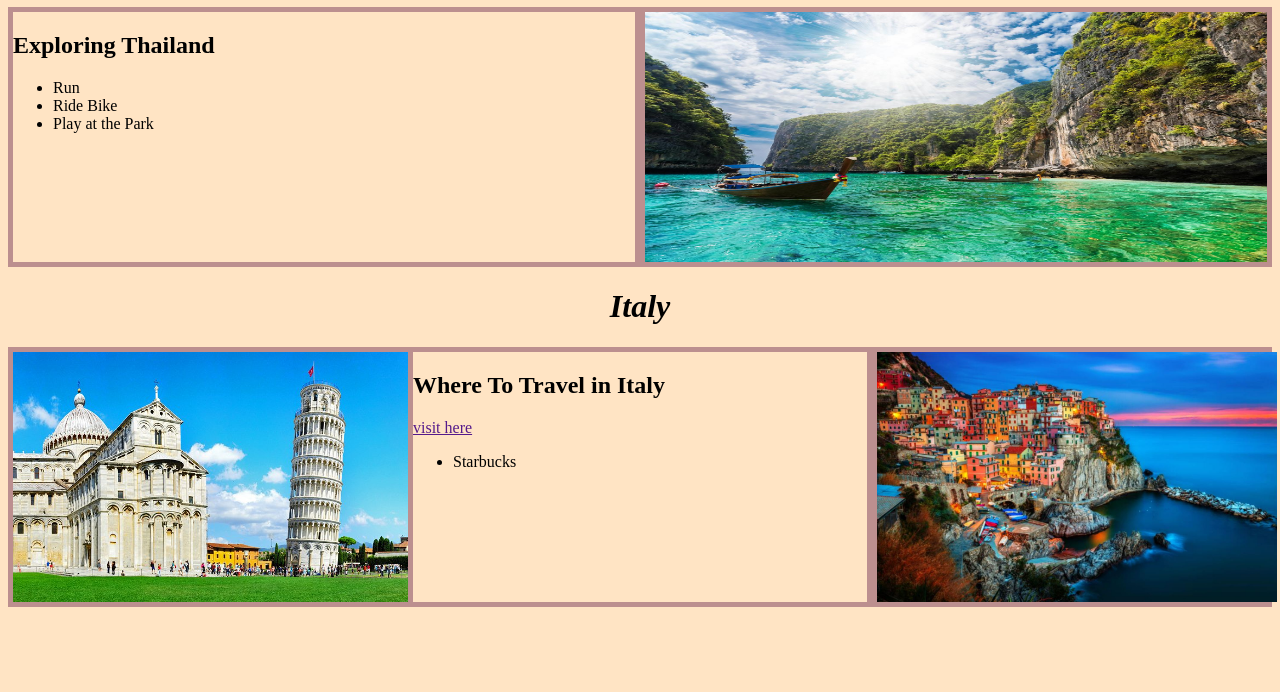
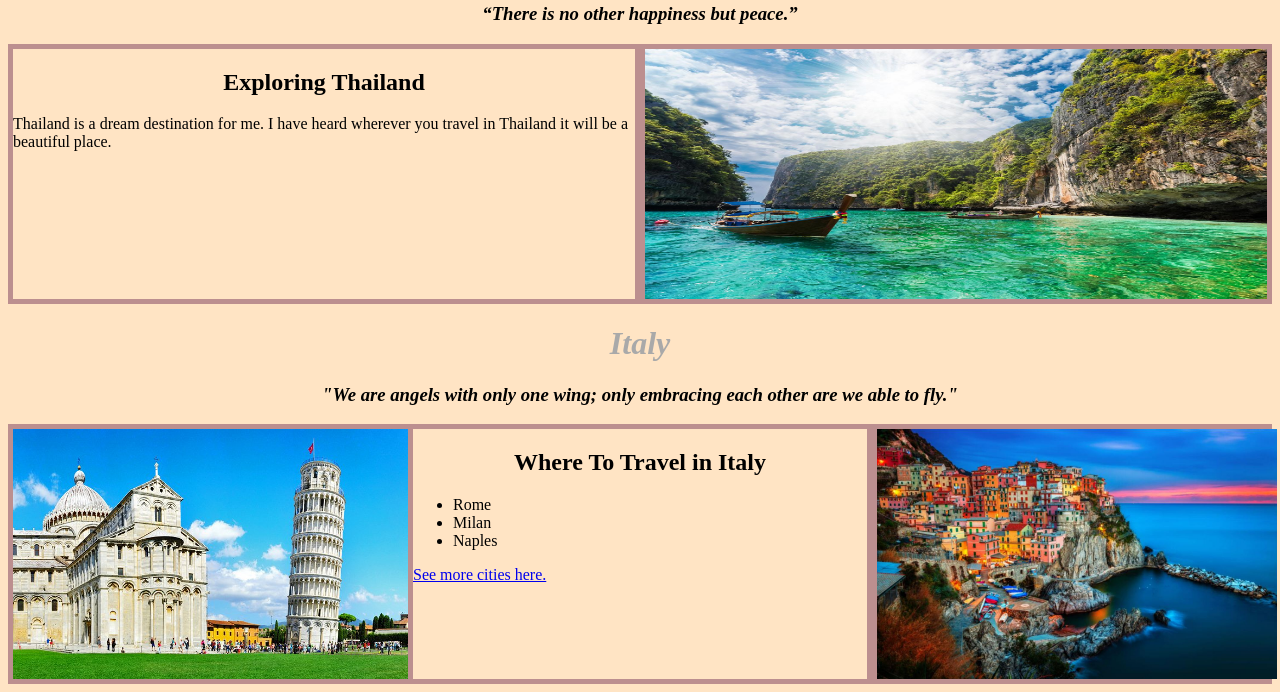
Before and after one commit to MichaelGarcia2021/Travelblog, a plain HTML site: page index.html in a window 1280 px wide. Shown: the part 530-1222 px from the top of the page. Before the commit the page ends 1145 px from the top, so only its background shows below. Drawn offline with Linux system fonts and the light colour scheme.

Commit message:
made changes

```diff
--- a/index.html
+++ b/index.html
@@ -47,17 +47,13 @@
 
 <br>
 <h1><i><strong>Thailand</strong></i></h1>
+<h3><i>“There is no other happiness but peace.”</i></h3>
 
 <div class="flexbox-container containtertwo">
 
 <div class="flexbox-item flexfive">
 <h2>Exploring Thailand</h2>
-<ul>
-    <li>Run</li>
-    <li>Ride Bike</li>
-    <li>Play at the Park</li>
-
-</ul>
+<p>Thailand is a dream destination for me. I have heard wherever you travel in Thailand it will be a beautiful place.</p>
 
 </div>
 
@@ -69,6 +65,7 @@
 
 
 <h1><i><strong>Italy</strong></i></h1>
+<h3><i>"We are angels with only one wing; only embracing each other are we able to fly."</i></h3>
 <div class="flexbox-container containerthree">
 <div class="flexbox-item flexsix">
     <img src="Images/italy-best-places-to-visit-pisa-leaning-tower.jpg" alt="thai">
@@ -76,10 +73,12 @@
 
 <div class="flex-item flexseven">
     <h2>Where To Travel in Italy</h2>
-    <a href=""> visit here</a>
     <ul>
-        <li>Starbucks</li>
+        <li>Rome</li>
+        <li>Milan</li>
+        <li>Naples</li>
     </ul>
+    <a href="https://en.wikipedia.org/wiki/List_of_cities_in_Italy"> See more cities here.</a>
 
 </div>
 
--- a/style.css
+++ b/style.css
@@ -16,6 +16,7 @@
 
     .flexone {
         flex-shrink: 0;
+        border: dotted cadetblue;
     }
 
     .flextwo {
@@ -26,6 +27,7 @@
 
     .flexthree {
         flex-shrink: 0;
+        border: dotted cadetblue;
     }
 
     .containertwo {
@@ -73,6 +75,7 @@
     }
 
     h1 {
+        color: darkgray;
         text-align: center;
     }
 
@@ -97,3 +100,11 @@
         flex-grow: 1;
         flex-shrink: 1;
     }
+
+    h2 {
+        text-align: center;
+    }
+
+    a {
+        text-align: center;
+    }
```
